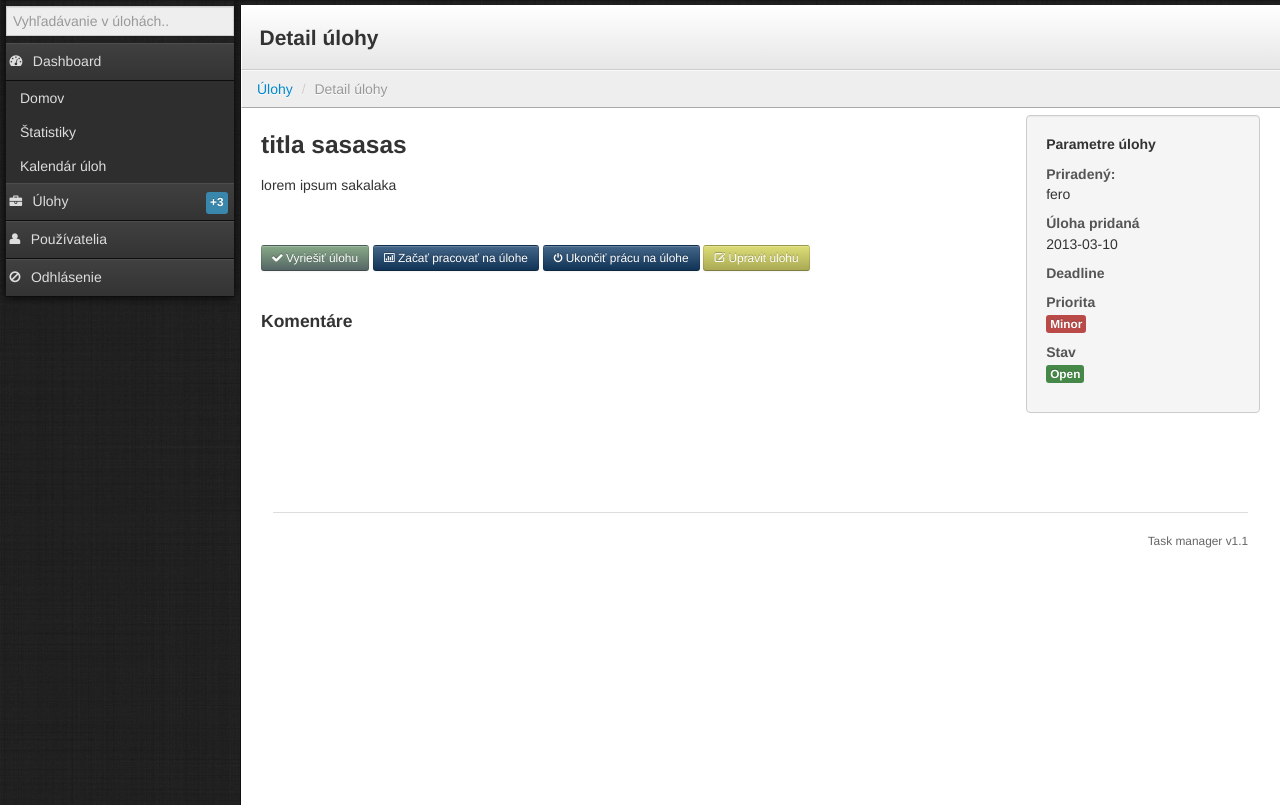
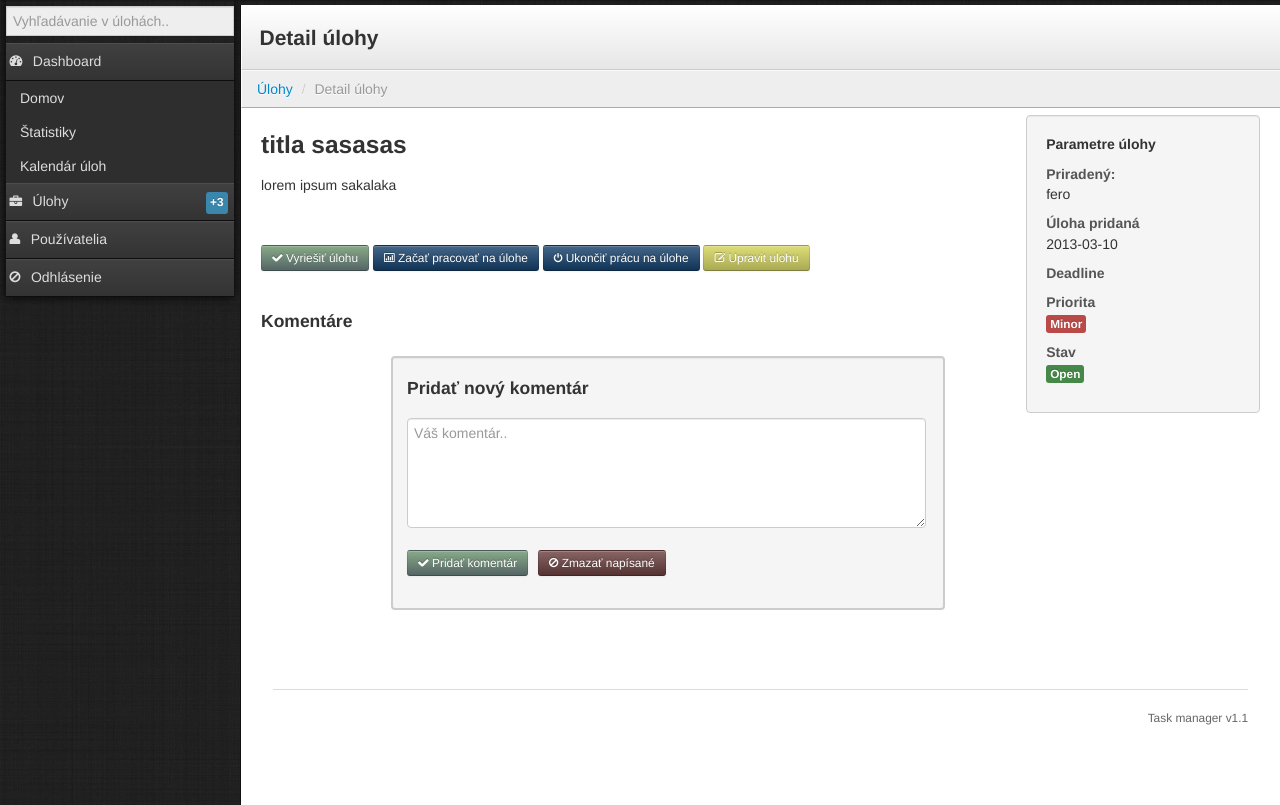
Before and after one commit to rtelicak/swi, a CodeIgniter app: page /index.php/task/detail/1 in a window 1280 px wide. Shown: the part 43-848 px from the top of the page. Run offline with CodeIgniter, Linux system fonts and the light colour scheme; data comes from the database, SQL or seed files in the repository.

Commit message:
comment design

```diff
--- a/application/views/task_detail.php
+++ b/application/views/task_detail.php
@@ -28,7 +28,6 @@
 							<a href="<?php echo base_url() ?>task/edit_task/<?php echo $id_task ?>"><button class="btn btn-small btn-warning"><i class="icon-edit"></i> Upravit ulohu</button></a>
                         </div>
                         <h3>Komentáre</h3>
-                        <!-- <div class="comments-cover">  -->
 						<ul class=comment-wrapper>
 							<?php foreach ($comments as $comment): ?>
 								<li class="comment">
@@ -40,21 +39,20 @@
 								</li>
 							<?php endforeach ?>
 						</ul>
-                        <!-- </div>  -->
-						<!-- <div class="add-comment-wrapper">
+						<div class="add-comment-wrapper">
 							<div class="comment-box">
 	                        	<h4>Pridať nový komentár</h4>
 								<?php echo form_open('task/add_comment'); ?>
 									<input type="hidden" name="id_user" id="id_user" value="<?php echo $id_logged_user ?>" />
 									<input type="hidden" name="id_task" id="id_task" value="<?php echo $id_task ?>" />
-		                        	<textarea name="body" id="commentarea" placeholder="Váš komentár.." rows="5" cols="25"></textarea>
+		                        	<textarea name="body" id="commentarea" placeholder="Váš komentár.." rows="5" cols="15"></textarea>
 		                            <div class="comment-btns">
 										<button type="submit" class="btn btn-small btn-success pull-left mr-10"><i class="icon-ok"></i> Pridať komentár</button>
 		    	                        <button type="button" class="btn btn-small btn-danger pull-left"><i class="icon-ban-circle"></i> Zmazať napísané</button>
 		                            </div>
 								</form>
 							</div>
-						</div> -->
+						</div>
                     </div>
                     <div class="span3">
                         <div class="toc well boot">
--- a/resources/stylesheets/theme.css
+++ b/resources/stylesheets/theme.css
@@ -856,7 +856,7 @@
 }
 
 #commentarea {
-	width: 350px;
+	width: 505px;
 }
 
 .stats div {
@@ -892,11 +892,13 @@
 }
 
 .add-comment-wrapper{
+	margin-left: 130px;
+	width: 550px;
 	margin-top: 15px;
 	background: #F5F5F5;
 	border-radius: 4px 4px 4px 4px;
 	box-shadow: 0 1px 1px rgba(0, 0, 0, 0.05) inset;
-	border: 1px solid #CCC;
+	border: 2px solid #CCC;
 }
 
 .comment-btns{
```
Lines whose indentation alone changed are shown as unchanged.
